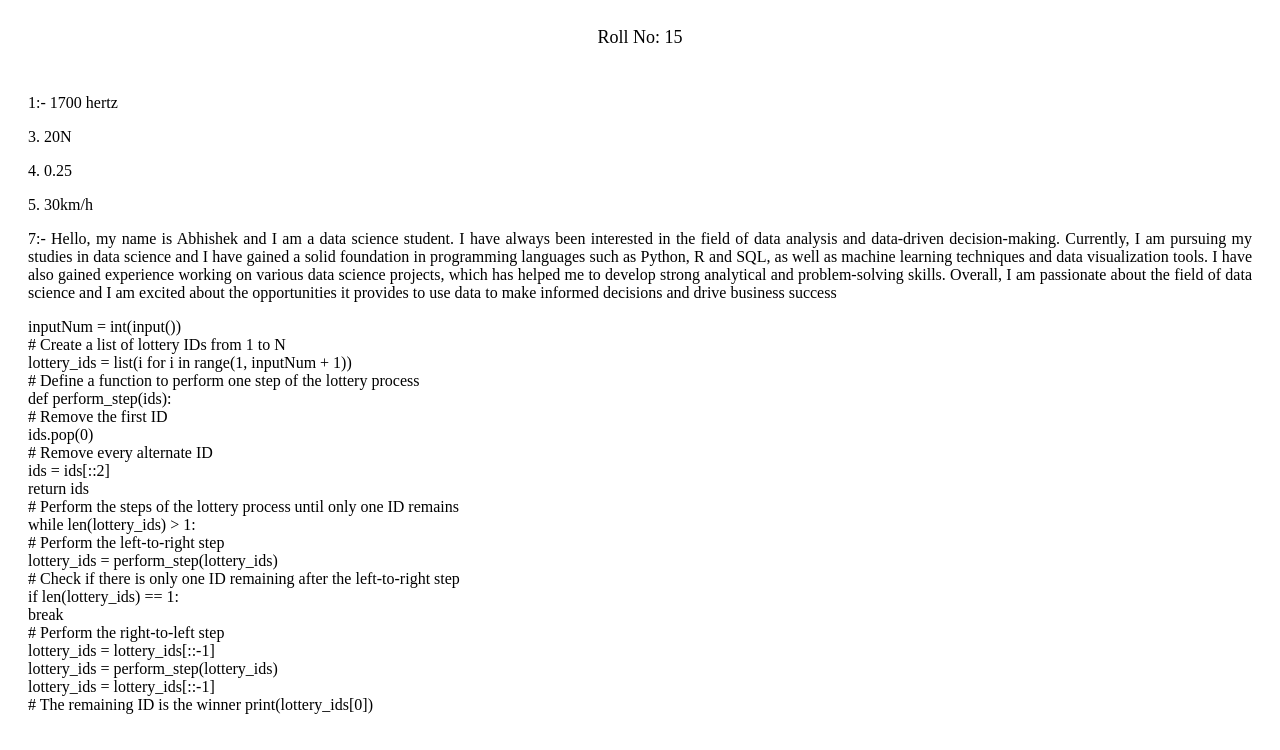
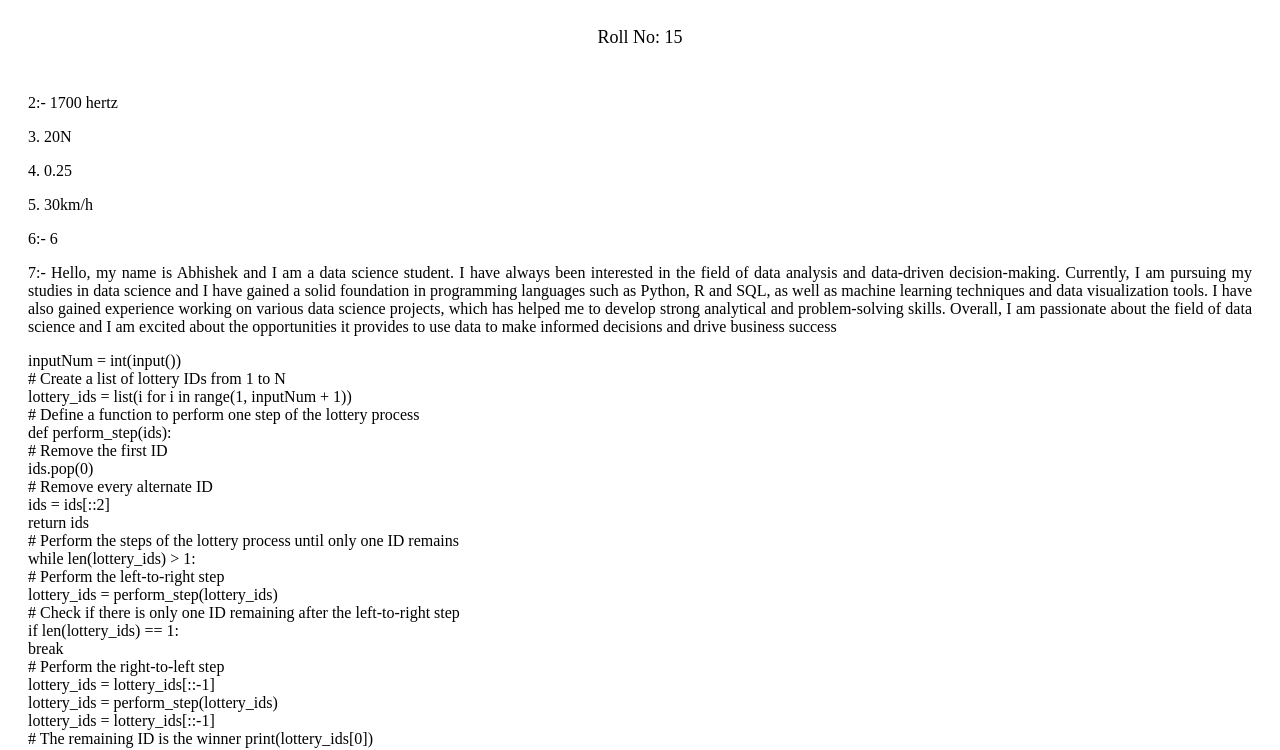
Before and after one commit to DAbhisheK123/codeingchatgpt, a plain HTML site: page index.html in a window 1280 px wide. Shown: the part 58-808 px from the top of the page. Drawn offline with Linux system fonts and the light colour scheme.

Commit message:
Update index.html

```diff
--- a/index.html
+++ b/index.html
@@ -32,7 +32,7 @@
       <div class="roll-no">Roll No: 15</div>
       <div class="paragraph">
         <p>
-          1:-  1700 hertz
+          2:-  1700 hertz
         </p>
         <p>
          3. 20N
@@ -42,6 +42,9 @@
         </p>
         <p>
             5. 30km/h
+        </p>
+        <p>
+          6:- 6
         </p>
          <p>7:-
             Hello, my name is Abhishek and I am a data science student. I have always been interested in the field of data analysis and data-driven decision-making. Currently, I am pursuing my studies in data science and I have gained a solid foundation in programming languages such as Python, R and SQL, as well as machine learning techniques and data visualization tools. I have also gained experience working on various data science projects, which has helped me to develop strong analytical and problem-solving skills. Overall, I am passionate about the field of data science and I am excited about the opportunities it provides to use data to make informed decisions and drive business success
```
